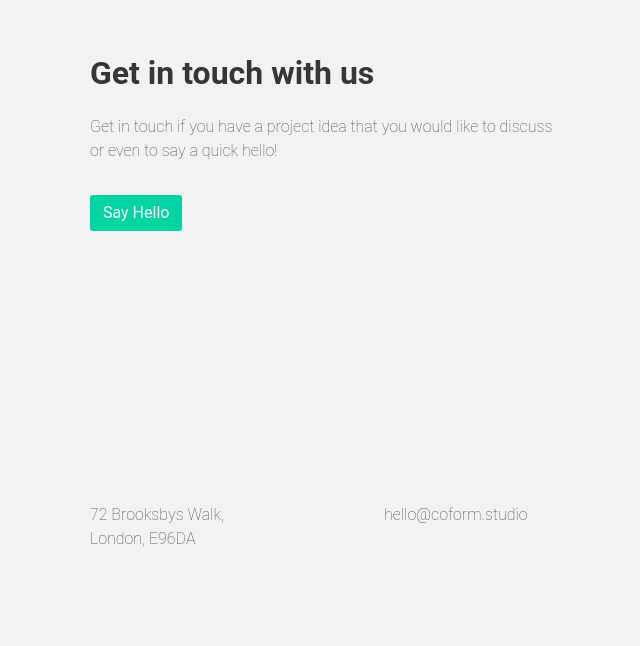
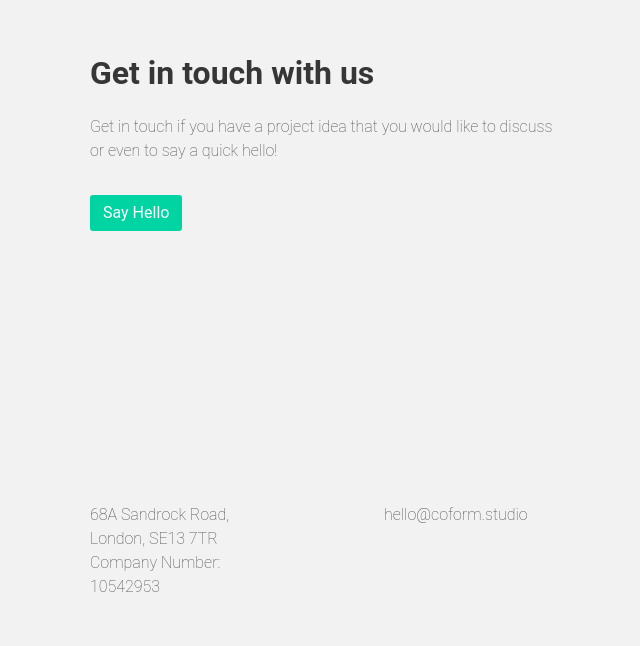
Before and after one commit to naoiseboyle/coform, a website: page index.html in a window 1280 px wide. Shown: the part 3032-3678 px from the top of the page, without its empty margins (72-712 px from the left). Drawn offline with Linux system fonts and the light colour scheme.

Commit message:
Update index.html

```diff
--- a/index.html
+++ b/index.html
@@ -247,7 +247,7 @@
       <div class="container">
          <div class="columns">
           <div class="column is-2 is-offset-1">
-            <p>72 Brooksbys Walk, London, E96DA</p>
+            <p>68A Sandrock Road, London, SE13 7TR <br>Company Number: 10542953</p>
           </div>
           <div class="column is-2 is-offset-1">
             <p>hello@coform.studio</p>
```
